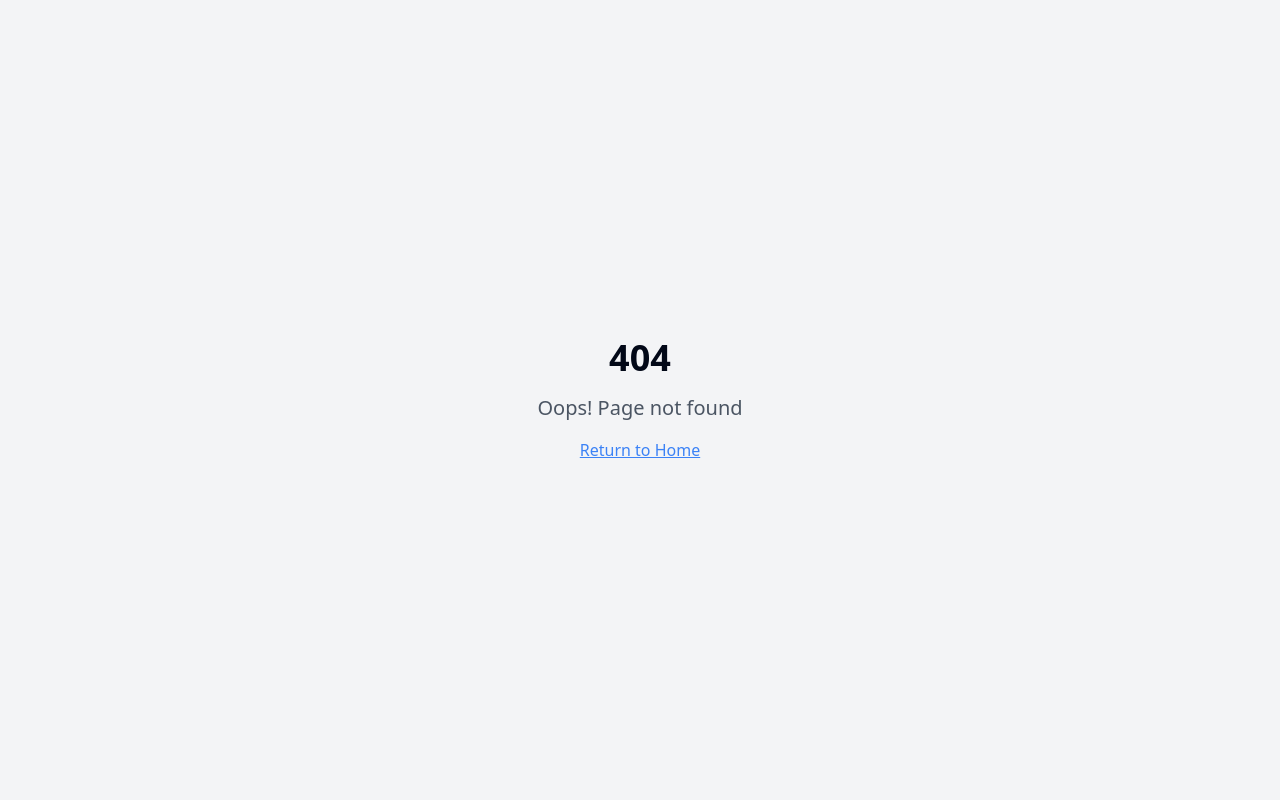
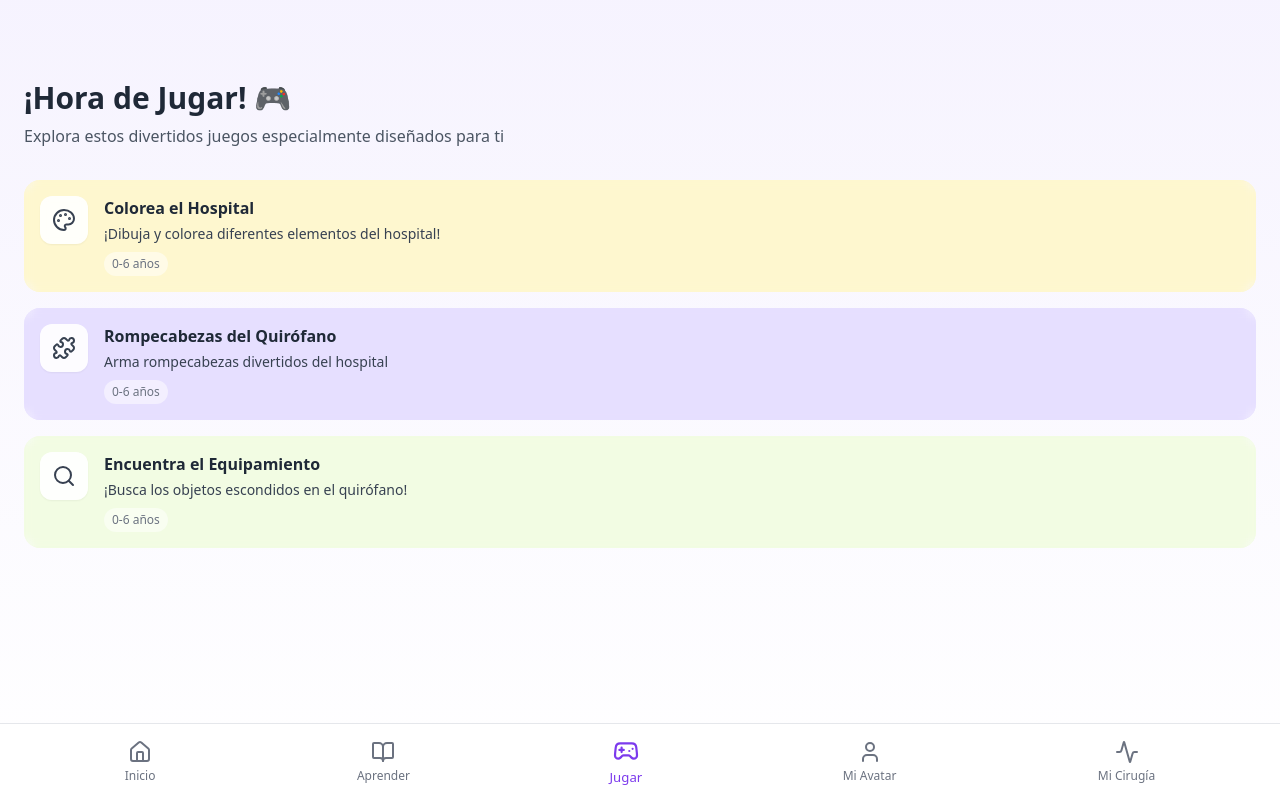
Before and after one commit to Lanico-herrera/chirpy-care-journey, a React (Vite) app: page /jugar in a window 1280 px wide. Before the commit this address had no page. Built offline with nearby package versions, Linux system fonts and the light colour scheme.

Commit message:
Add children's games (0-6 years)
This commit adds games for children aged 0-6 years.

```diff
--- a/src/App.tsx
+++ b/src/App.tsx
@@ -6,6 +6,7 @@ import { QueryClient, QueryClientProvider } from "@tanstack/react-query";
 import { BrowserRouter, Routes, Route } from "react-router-dom";
 import { AnimatePresence } from "framer-motion";
 import Index from "./pages/Index";
+import Jugar from "./pages/Jugar";
 import NotFound from "./pages/NotFound";
 
 const queryClient = new QueryClient();
@@ -19,6 +20,7 @@ const App = () => (
         <AnimatePresence mode="wait">
           <Routes>
             <Route path="/" element={<Index />} />
+            <Route path="/jugar" element={<Jugar />} />
             <Route path="*" element={<NotFound />} />
           </Routes>
         </AnimatePresence>
--- /dev/null
+++ b/src/components/GameCard.tsx
@@ -0,0 +1,42 @@
+
+import { LucideIcon } from "lucide-react";
+import { Link } from "react-router-dom";
+
+interface GameCardProps {
+  title: string;
+  description: string;
+  icon: LucideIcon;
+  to: string;
+  color: string;
+  age: string;
+}
+
+export const GameCard = ({
+  title,
+  description,
+  icon: Icon,
+  to,
+  color,
+  age,
+}: GameCardProps) => {
+  return (
+    <Link
+      to={to}
+      className={`block p-4 rounded-2xl ${color} transition-all duration-300 hover:scale-105 hover:shadow-lg relative overflow-hidden`}
+    >
+      <div className="absolute inset-0 bg-white/5 backdrop-blur-sm"></div>
+      <div className="flex items-start space-x-4 relative z-10">
+        <div className="bg-white/90 backdrop-blur-sm p-3 rounded-xl shadow-sm">
+          <Icon className="w-6 h-6 text-gray-700" />
+        </div>
+        <div className="flex-1">
+          <h3 className="font-semibold text-gray-800">{title}</h3>
+          <p className="text-sm text-gray-700 mt-1">{description}</p>
+          <span className="inline-block mt-2 text-xs font-medium text-gray-500 bg-white/50 px-2 py-1 rounded-full">
+            {age}
+          </span>
+        </div>
+      </div>
+    </Link>
+  );
+};
--- /dev/null
+++ b/src/pages/Jugar.tsx
@@ -0,0 +1,89 @@
+
+import { useState } from "react";
+import { Navigation } from "@/components/Navigation";
+import { motion } from "framer-motion";
+import { Palette, Puzzle, Search } from "lucide-react";
+import { GameCard } from "@/components/GameCard";
+
+const Jugar = () => {
+  const games = [
+    {
+      title: "Colorea el Hospital",
+      description: "¡Dibuja y colorea diferentes elementos del hospital!",
+      icon: Palette,
+      to: "/jugar/colorear",
+      color: "bg-[#FEF7CD]", // Soft Yellow
+      age: "0-6 años",
+    },
+    {
+      title: "Rompecabezas del Quirófano",
+      description: "Arma rompecabezas divertidos del hospital",
+      icon: Puzzle,
+      to: "/jugar/rompecabezas",
+      color: "bg-[#E5DEFF]", // Soft Purple
+      age: "0-6 años",
+    },
+    {
+      title: "Encuentra el Equipamiento",
+      description: "¡Busca los objetos escondidos en el quirófano!",
+      icon: Search,
+      to: "/jugar/buscar",
+      color: "bg-[#F2FCE2]", // Soft Green
+      age: "0-6 años",
+    },
+  ];
+
+  const containerVariants = {
+    hidden: { opacity: 0 },
+    visible: {
+      opacity: 1,
+      transition: {
+        delayChildren: 0.3,
+        staggerChildren: 0.2,
+      },
+    },
+  };
+
+  const itemVariants = {
+    hidden: { y: 20, opacity: 0 },
+    visible: {
+      y: 0,
+      opacity: 1,
+    },
+  };
+
+  return (
+    <div className="min-h-screen pb-20 bg-gradient-to-b from-primary-soft/10 to-white">
+      <div className="max-w-screen-xl mx-auto px-4 pt-16 sm:pt-20 pb-6 sm:px-6">
+        <motion.div
+          initial={{ opacity: 0, y: -20 }}
+          animate={{ opacity: 1, y: 0 }}
+          className="mb-8"
+        >
+          <h1 className="text-2xl sm:text-3xl font-bold text-gray-800 mb-2">
+            ¡Hora de Jugar! 🎮
+          </h1>
+          <p className="text-gray-600">
+            Explora estos divertidos juegos especialmente diseñados para ti
+          </p>
+        </motion.div>
+
+        <motion.div
+          variants={containerVariants}
+          initial="hidden"
+          animate="visible"
+          className="grid gap-4"
+        >
+          {games.map((game) => (
+            <motion.div key={game.title} variants={itemVariants}>
+              <GameCard {...game} />
+            </motion.div>
+          ))}
+        </motion.div>
+      </div>
+      <Navigation />
+    </div>
+  );
+};
+
+export default Jugar;
```
